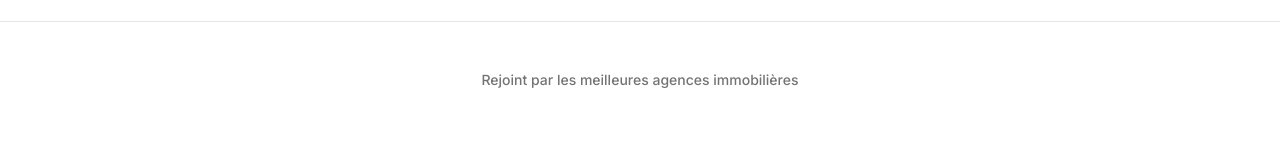
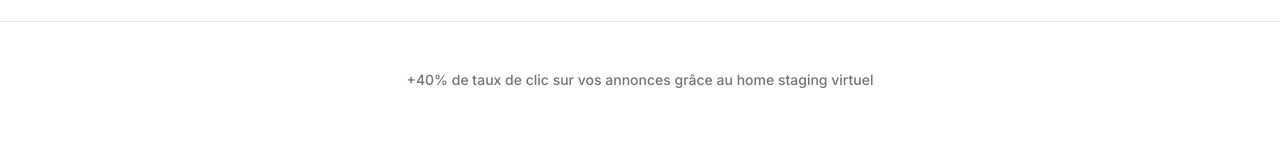
Before and after one commit to Jimmycode06/brandsnap.home, a Next.js app: page / in a window 1280 px wide. Shown: the part 620-780 px from the top of the page. Built offline with nearby package versions, Linux system fonts and the light colour scheme; no server answers.

Commit message:
Amélioration texte carousel: message marketing avec taux de clic

```diff
--- a/app/(marketing)/page.tsx
+++ b/app/(marketing)/page.tsx
@@ -87,7 +87,7 @@ export default function HomeStagingLandingPage() {
         <div className="container max-w-6xl mx-auto px-4">
           <div className="text-center mb-8">
             <p className="text-sm text-muted-foreground font-medium">
-              Rejoint par les meilleures agences immobilières
+              +40% de taux de clic sur vos annonces grâce au home staging virtuel
             </p>
           </div>
           <LogosCarousel
```
